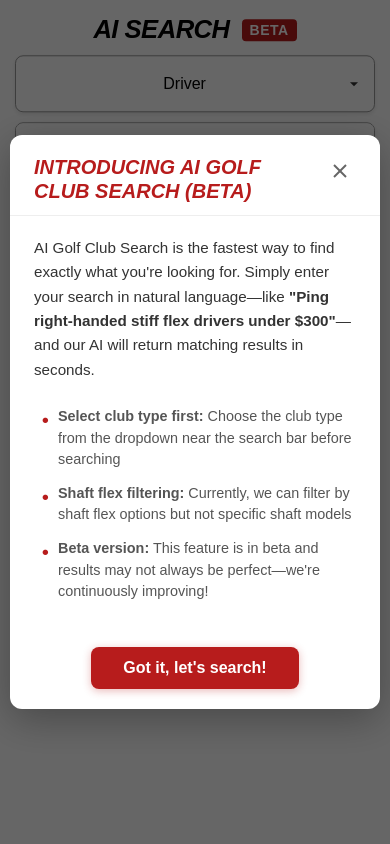
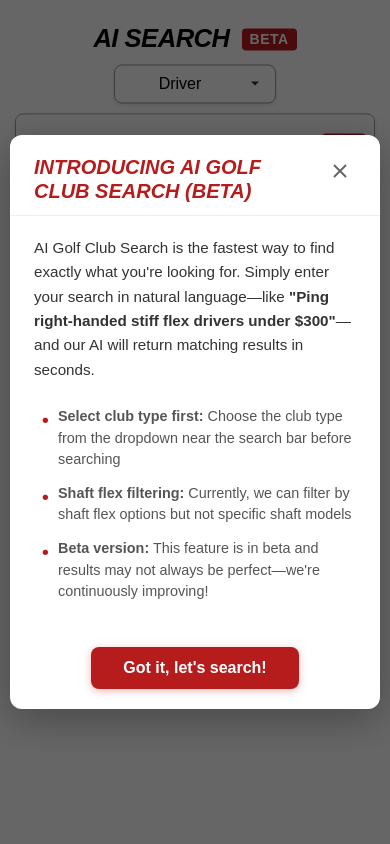
Before and after one commit to GroCodeJack/2S-Natural-Language-Filters, a Flask app: page / in a window 390 px wide. Run offline with Flask 3, Linux system fonts and the light colour scheme; some web fonts are replaced.

Commit message:
fix club type select for mobile

```diff
--- a/templates/index.html
+++ b/templates/index.html
@@ -235,9 +235,11 @@
             .club-dropdown {
                 order: -1;
                 min-width: auto;
-                padding: 1.2em;
+                max-width: 185px;
+                padding: 10px;
                 padding-right: 2.5em;
                 font-size: 1em;
+                margin: 0 auto;
             }
 
             .textarea-container {
```
